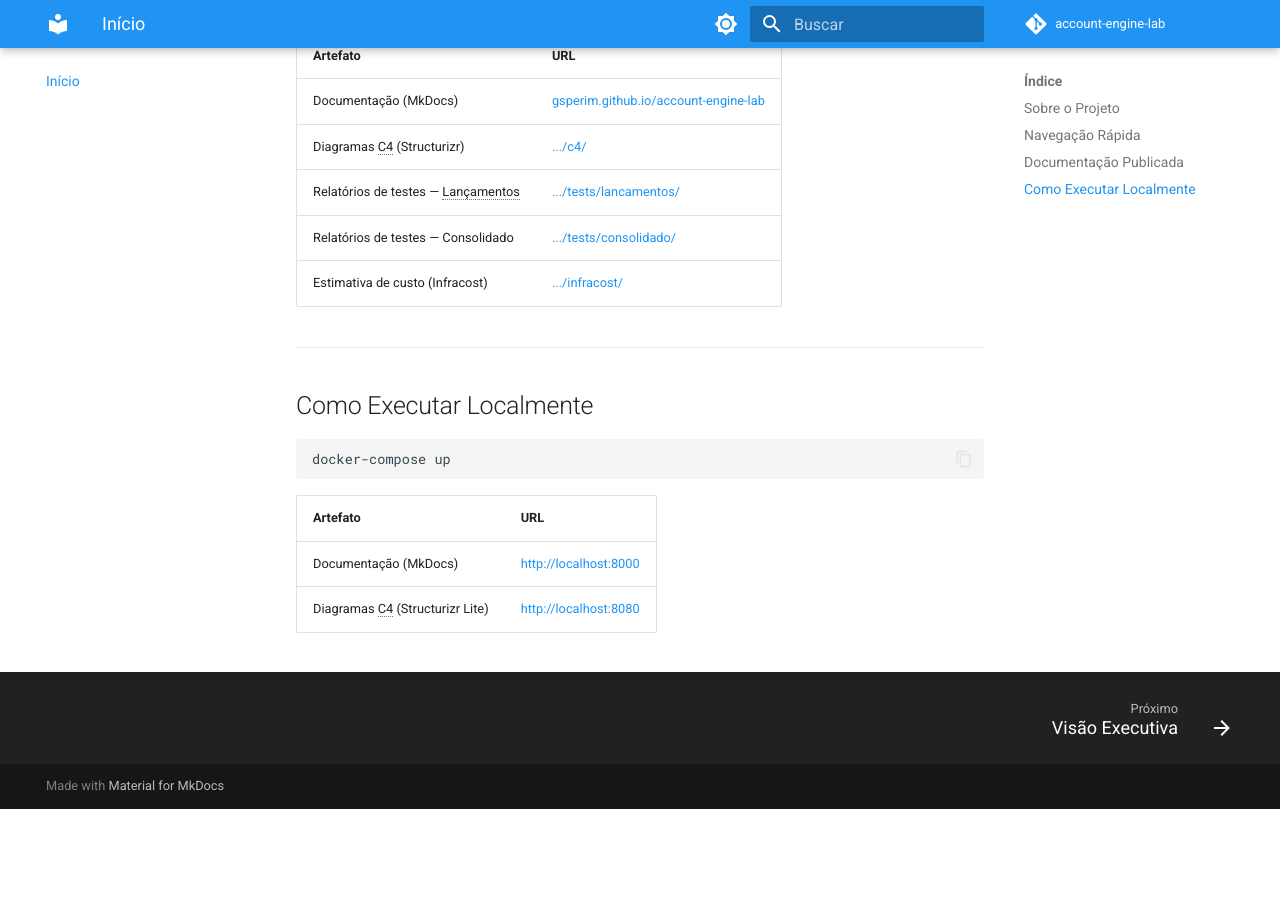
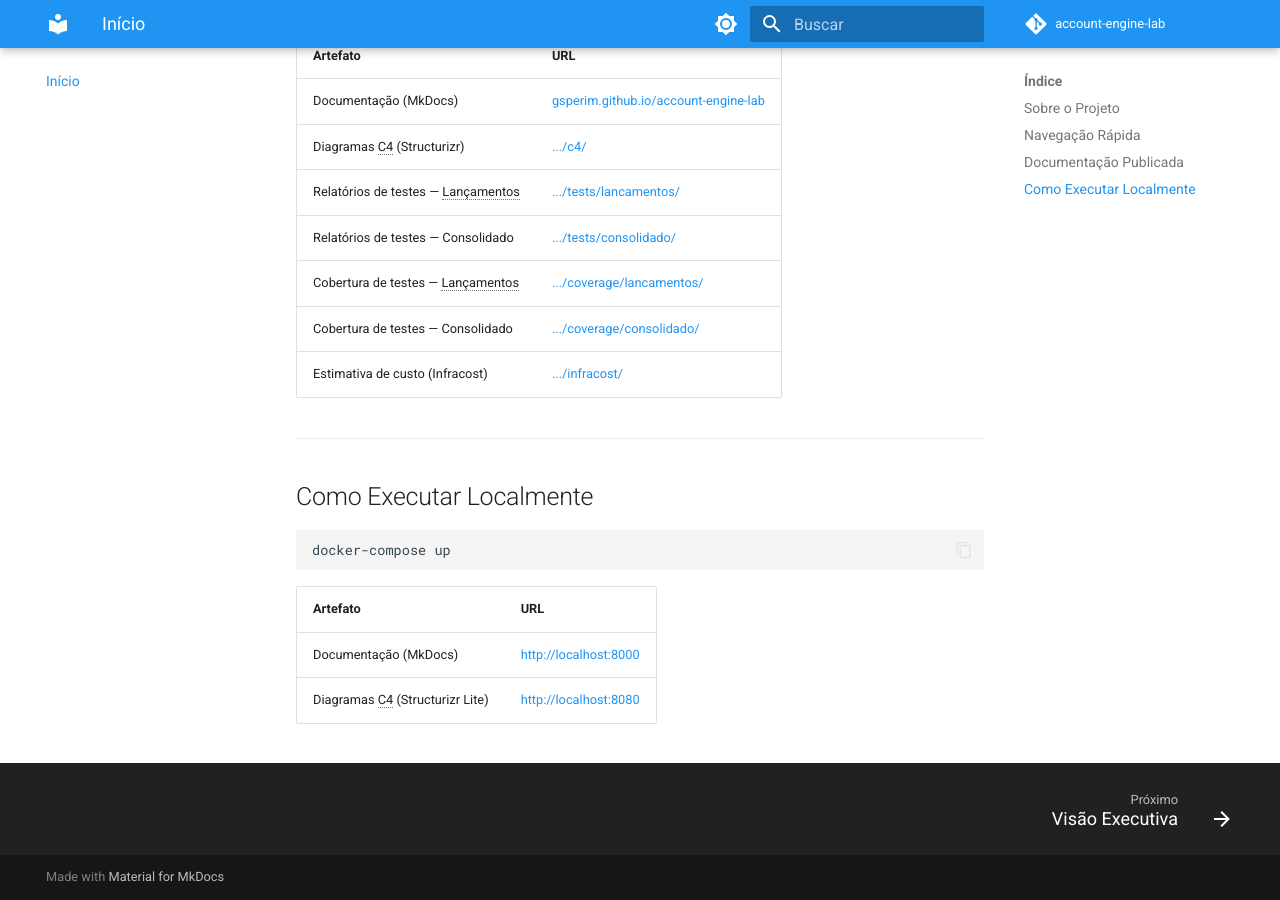
Before and after one commit to gsperim/account-engine-lab, an MkDocs documentation site: the page built from docs/index.md, in a window 1280 px wide and 900 px high, scrolled down 934 px. Built offline with MkDocs 1.6.1 and Material for MkDocs 9.7.7, drawn with Linux system fonts in a browser that asks for light colours; comment, search, counter and statistics services are not loaded; before the commit the page ends 1743 px from its top, so only the background shows below that.

Commit message:
feat(ci): adicionar cobertura JaCoCo publicada no GitHub Pages
- Plugin jacoco nos dois build.gradle; jacocoTestReport finaliza test;
  exclui código gerado pelo OpenAPI Generator; XML gerado para futura
  integração com SonarCloud
- ci.yml: upload dos relatórios HTML do JaCoCo como artifacts
  (coverage-lancamentos, coverage-consolidado, retenção 30 dias)
- docs.yml: download dos artifacts → site/coverage/{lancamentos,consolidado}/
  com fallback para página de aviso quando o artifact não existe
- index.md: links para coverage/lancamentos/ e coverage/consolidado/

```diff
--- a/docs/index.md
+++ b/docs/index.md
@@ -34,6 +34,8 @@ Um comerciante precisa controlar seu fluxo de caixa diário com lançamentos (d
 | Diagramas C4 (Structurizr) | [.../c4/](https://gsperim.github.io/account-engine-lab/c4/) |
 | Relatórios de testes — Lançamentos | [.../tests/lancamentos/](https://gsperim.github.io/account-engine-lab/tests/lancamentos/) |
 | Relatórios de testes — Consolidado | [.../tests/consolidado/](https://gsperim.github.io/account-engine-lab/tests/consolidado/) |
+| Cobertura de testes — Lançamentos | [.../coverage/lancamentos/](https://gsperim.github.io/account-engine-lab/coverage/lancamentos/) |
+| Cobertura de testes — Consolidado | [.../coverage/consolidado/](https://gsperim.github.io/account-engine-lab/coverage/consolidado/) |
 | Estimativa de custo (Infracost) | [.../infracost/](https://gsperim.github.io/account-engine-lab/infracost/) |
 
 ---
```
Also changed, not shown: 4 other files.
